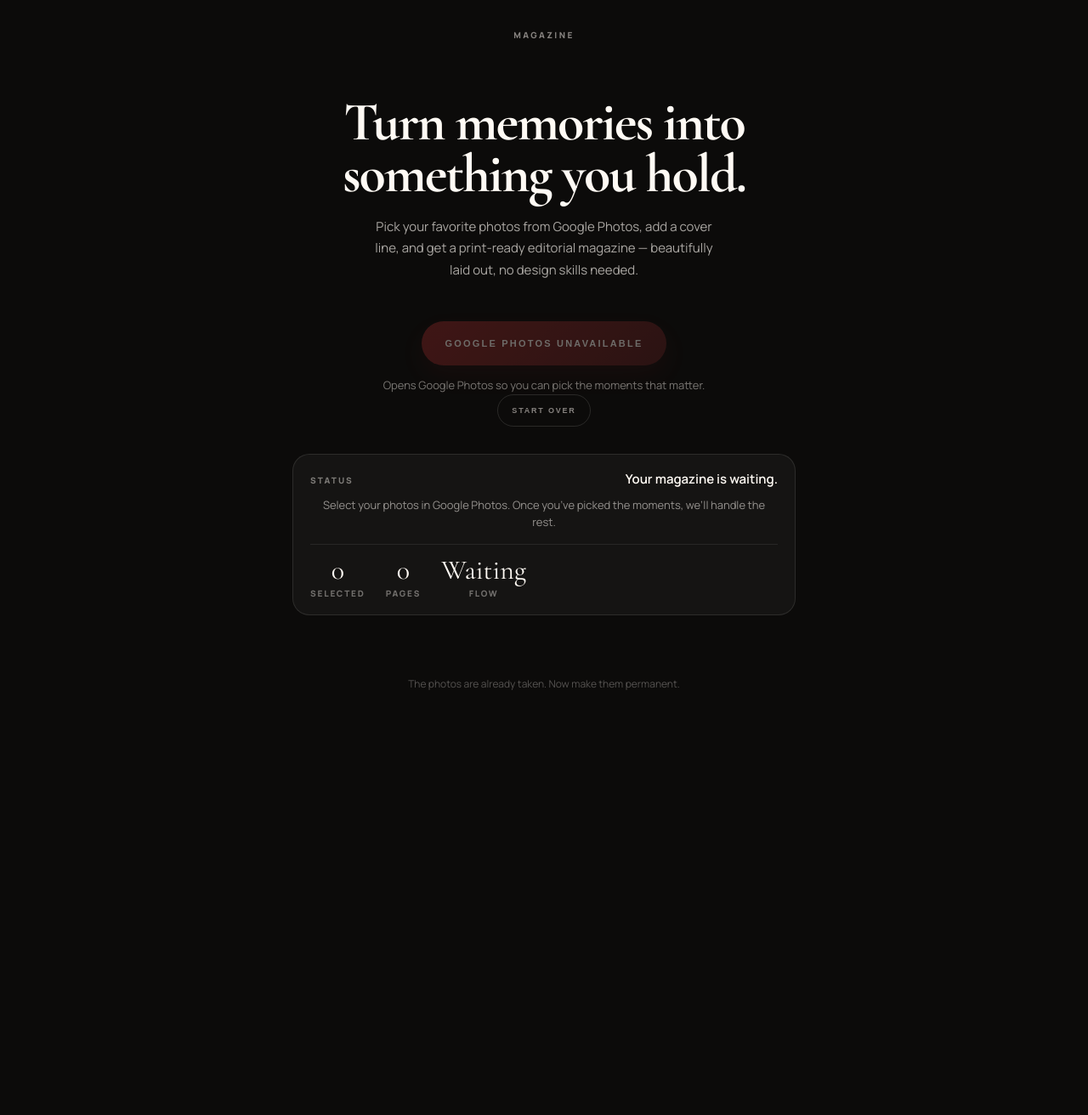
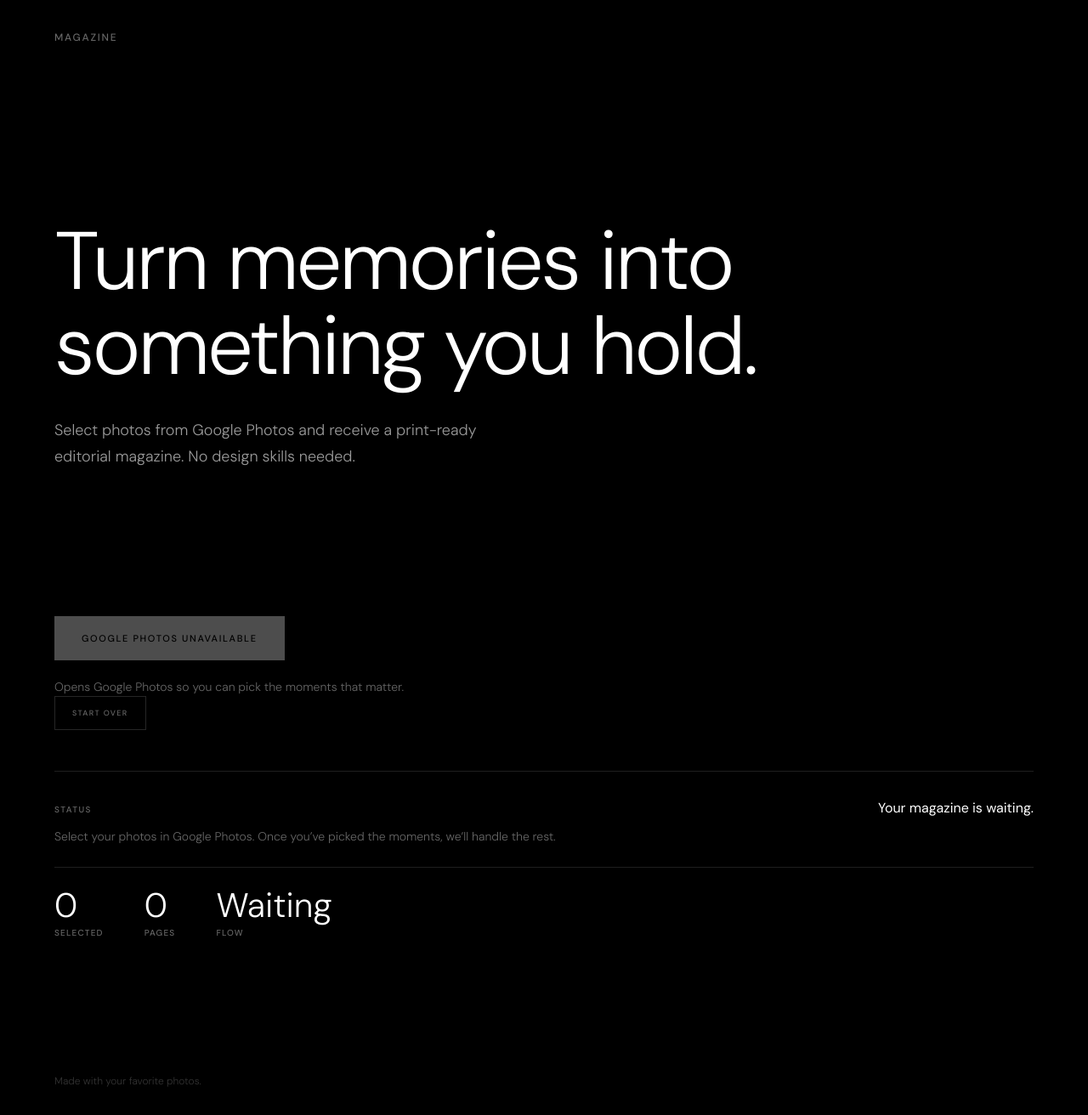
Before and after one commit to abhiasawa/Magazine, a Flask app: page / in a window 1280 px wide. Shown: the whole page at 85% size. Before the commit the page ends 812 px from the top, so only its background shows below. Run offline with Flask 3, Linux system fonts and the light colour scheme.

Commit message:
Rejouice-inspired editorial redesign for web + PDF
Web: DM Sans 300 weight, black/white palette, 1440px full-width layout,
80svh hero with massive thin type, rectangular buttons, borderless status
and generate panels with thin dividers, 2px progress bar.

PDF: Neutral desaturated palette (stone/pearl/charcoal), 20mm margins,
thinner 2mm frames with softer 0.08 shadows, ±1.5° rotations, Helvetica
typography throughout, bottom-gradient cover with left-aligned 54pt title,
small centered back cover photo, 15mm ornaments at 60% opacity.

Co-Authored-By: Claude Opus 4.6 <noreply@anthropic.com>

```diff
--- a/magazine/review/static/style.css
+++ b/magazine/review/static/style.css
@@ -1,16 +1,18 @@
-@import url('https://fonts.googleapis.com/css2?family=Cormorant+Garamond:wght@400;600;700&family=Manrope:wght@400;600;700;800&display=swap');
+@import url('https://fonts.googleapis.com/css2?family=DM+Sans:ital,opsz,wght@0,9..40,300;0,9..40,400;0,9..40,500;0,9..40,700;1,9..40,300;1,9..40,400&display=swap');
 
 :root {
-    --bg: #0c0b0a;
-    --paper: #f4eee6;
-    --ink: #181310;
-    --ink-soft: #5a4d42;
-    --muted: #7e6b60;
-    --line: rgba(24, 19, 16, 0.12);
-    --accent: #7e1f1f;
-    --white: #fffaf4;
-    --radius: 20px;
-    --radius-sm: 14px;
+    --black: #000000;
+    --white: #ffffff;
+    --off-white: #f5f5f0;
+    --muted: #666666;
+    --muted-light: #999999;
+    --line: rgba(255, 255, 255, 0.12);
+    --line-dark: rgba(0, 0, 0, 0.08);
+    --accent: #c9a96e;
+
+    --font: "DM Sans", system-ui, -apple-system, sans-serif;
+    --ease: cubic-bezier(.16, 1, .3, 1);
+    --transition: 0.6s var(--ease);
 }
 
 *, *::before, *::after { box-sizing: border-box; }
@@ -19,160 +21,173 @@
 body {
     margin: 0;
     min-height: 100vh;
-    font-family: "Manrope", system-ui, sans-serif;
+    font-family: var(--font);
+    font-weight: 300;
     color: var(--white);
-    background: var(--bg);
+    background: var(--black);
+    -webkit-font-smoothing: antialiased;
+    -moz-osx-font-smoothing: grayscale;
 }
 
 /* ── Layout ── */
 
 .page {
-    max-width: 640px;
+    max-width: 1440px;
     margin: 0 auto;
-    padding: 0 24px;
+    padding: 0 4rem;
 }
 
 /* ── Header ── */
 
 .site-header {
-    padding: 28px 0 0;
-    text-align: center;
+    padding: 2rem 0;
+    text-align: left;
 }
 
 .brand {
-    font-size: 10px;
-    font-weight: 800;
-    letter-spacing: 0.24em;
+    font-size: 0.75rem;
+    font-weight: 500;
+    letter-spacing: 0.15em;
     text-transform: uppercase;
-    color: rgba(255, 250, 244, 0.5);
+    color: rgba(255, 255, 255, 0.4);
 }
 
 /* ── Hero ── */
 
 .hero {
-    padding: 64px 0 48px;
-    text-align: center;
+    min-height: 80svh;
+    display: flex;
+    flex-direction: column;
+    justify-content: center;
+    padding: 4rem 0;
 }
 
 .hero-title {
     margin: 0;
-    font-family: "Cormorant Garamond", "Times New Roman", serif;
-    font-size: clamp(36px, 8vw, 64px);
-    line-height: 0.95;
+    font-family: var(--font);
+    font-size: clamp(3rem, 8vw, 6rem);
+    font-weight: 300;
+    line-height: 1.05;
     letter-spacing: -0.03em;
     color: var(--white);
+    max-width: 18ch;
 }
 
 .hero-sub {
-    margin: 18px auto 0;
+    margin: 2rem 0 0;
     max-width: 44ch;
-    font-size: 15px;
+    font-size: 1.125rem;
+    font-weight: 300;
     line-height: 1.7;
-    color: rgba(255, 250, 244, 0.65);
+    color: var(--muted-light);
 }
 
 /* ── CTA Section ── */
 
 .cta-section {
-    padding: 0 0 32px;
-    text-align: center;
+    padding: 0 0 4rem;
 }
 
 .cta-help {
-    margin: 14px 0 0;
-    font-size: 13px;
-    color: rgba(255, 250, 244, 0.45);
-    line-height: 1.5;
+    margin: 1.25rem 0 0;
+    font-size: 0.875rem;
+    font-weight: 300;
+    color: var(--muted);
+    line-height: 1.6;
 }
 
 /* ── Status ── */
 
 .status-bar {
-    margin: 32px 0 0;
-    padding: 18px 20px;
-    border: 1px solid rgba(255, 250, 244, 0.1);
-    border-radius: var(--radius);
-    background: rgba(255, 250, 244, 0.04);
+    margin: 3rem 0 0;
+    padding: 2rem 0 0;
+    border-top: 1px solid var(--line);
+    background: transparent;
 }
 
 .status-row {
     display: flex;
     justify-content: space-between;
     align-items: baseline;
-    gap: 16px;
+    gap: 1rem;
     flex-wrap: wrap;
 }
 
 .status-label {
-    font-size: 10px;
-    font-weight: 800;
-    letter-spacing: 0.2em;
+    font-size: 0.625rem;
+    font-weight: 500;
+    letter-spacing: 0.15em;
     text-transform: uppercase;
-    color: rgba(255, 250, 244, 0.45);
+    color: var(--muted);
 }
 
 .status-value {
-    font-size: 15px;
-    font-weight: 600;
+    font-size: 1rem;
+    font-weight: 400;
     color: var(--white);
 }
 
 .status-detail {
-    margin: 10px 0 0;
-    font-size: 13px;
-    line-height: 1.55;
-    color: rgba(255, 250, 244, 0.55);
+    margin: 0.75rem 0 0;
+    font-size: 0.875rem;
+    font-weight: 300;
+    line-height: 1.6;
+    color: var(--muted);
 }
 
 .status-metrics {
     display: flex;
-    gap: 24px;
-    margin-top: 16px;
-    padding-top: 14px;
-    border-top: 1px solid rgba(255, 250, 244, 0.08);
+    gap: 3rem;
+    margin-top: 1.5rem;
+    padding-top: 1.5rem;
+    border-top: 1px solid var(--line);
 }
 
 .metric {
     display: grid;
-    gap: 4px;
+    gap: 0.375rem;
 }
 
 .metric-num {
-    font-family: "Cormorant Garamond", serif;
-    font-size: 32px;
+    font-family: var(--font);
+    font-size: 2.5rem;
+    font-weight: 300;
     line-height: 1;
     color: var(--white);
 }
 
 .metric-label {
-    font-size: 10px;
-    font-weight: 800;
-    letter-spacing: 0.18em;
+    font-size: 0.625rem;
+    font-weight: 500;
+    letter-spacing: 0.12em;
     text-transform: uppercase;
-    color: rgba(255, 250, 244, 0.4);
+    color: var(--muted);
 }
 
 /* ── Generate Form ── */
 
 .generate-panel {
-    margin: 40px 0 0;
-    padding: 28px 24px;
-    border-radius: var(--radius);
-    background: var(--paper);
-    color: var(--ink);
+    margin: 4rem 0 0;
+    padding: 3rem 0 0;
+    border-top: 1px solid var(--line);
+    background: transparent;
+    color: var(--white);
 }
 
 .generate-heading {
-    margin: 0 0 6px;
-    font-family: "Cormorant Garamond", serif;
-    font-size: clamp(26px, 5vw, 36px);
-    line-height: 1;
+    margin: 0 0 0.5rem;
+    font-family: var(--font);
+    font-size: clamp(1.75rem, 4vw, 2.5rem);
+    font-weight: 300;
+    line-height: 1.1;
     letter-spacing: -0.02em;
+    color: var(--white);
 }
 
 .generate-sub {
-    margin: 0 0 24px;
-    font-size: 13px;
+    margin: 0 0 2rem;
+    font-size: 0.9375rem;
+    font-weight: 300;
     color: var(--muted);
     line-height: 1.6;
 }
@@ -274,110 +284,115 @@ body {
     display: inline-flex;
     align-items: center;
     justify-content: center;
-    height: 52px;
-    padding: 0 28px;
+    height: 3.25rem;
+    padding: 0 2rem;
     border: none;
-    border-radius: 999px;
-    font-size: 11px;
-    font-weight: 800;
-    letter-spacing: 0.2em;
+    border-radius: 0;
+    font-family: var(--font);
+    font-size: 0.6875rem;
+    font-weight: 500;
+    letter-spacing: 0.15em;
     text-transform: uppercase;
     cursor: pointer;
-    transition: transform 160ms ease, opacity 160ms ease;
+    transition: background var(--transition), color var(--transition), border-color var(--transition), opacity var(--transition);
 }
 
-.btn:hover:not(:disabled) { transform: translateY(-1px); }
-.btn:disabled { opacity: 0.4; cursor: not-allowed; }
+.btn:hover:not(:disabled) { opacity: 0.85; }
+.btn:disabled { opacity: 0.3; cursor: not-allowed; }
 
 .btn-primary {
-    background: linear-gradient(135deg, #8c2727, #5a2020);
-    color: var(--white);
-    box-shadow: 0 12px 28px rgba(126, 31, 31, 0.22);
+    background: var(--white);
+    color: var(--black);
 }
 
 .btn-primary:hover:not(:disabled) {
-    box-shadow: 0 16px 36px rgba(126, 31, 31, 0.3);
+    background: var(--off-white);
 }
 
 .btn-ghost {
-    height: 38px;
-    padding: 0 16px;
+    height: 2.5rem;
+    padding: 0 1.25rem;
     background: transparent;
-    color: rgba(255, 250, 244, 0.5);
-    border: 1px solid rgba(255, 250, 244, 0.12);
-    font-size: 9px;
+    color: var(--muted);
+    border: 1px solid rgba(255, 255, 255, 0.15);
+    font-size: 0.5625rem;
+}
+
+.btn-ghost:hover:not(:disabled) {
+    border-color: rgba(255, 255, 255, 0.3);
+    color: var(--white);
 }
 
 .btn-submit {
-    background: linear-gradient(135deg, #8c2727, #5a2020);
-    color: var(--white);
-    box-shadow: 0 8px 20px rgba(126, 31, 31, 0.15);
+    background: var(--white);
+    color: var(--black);
 }
 
 /* ── Flash Messages ── */
 
 .flash-stack {
-    margin-bottom: 18px;
+    margin-bottom: 1.5rem;
 }
 
 .message {
-    padding: 14px 16px;
-    border-left: 3px solid var(--accent);
-    border-radius: 0 var(--radius-sm) var(--radius-sm) 0;
-    background: rgba(255, 251, 246, 0.95);
-    color: var(--ink);
-    font-size: 14px;
+    padding: 1rem 1.25rem;
+    border-left: 2px solid var(--accent);
+    background: rgba(255, 255, 255, 0.05);
+    color: var(--white);
+    font-size: 0.875rem;
+    font-weight: 300;
 }
 
-.message-success { color: #2d5040; }
-.message-error { color: #8f2a2a; }
+.message-success { border-left-color: #4a9; }
+.message-error { border-left-color: #c44; }
 
 /* ── Footer ── */
 
 .site-footer {
-    padding: 40px 0 32px;
-    text-align: center;
+    padding: 6rem 0 2rem;
 }
 
 .site-footer p {
     margin: 0;
-    font-size: 12px;
-    color: rgba(255, 250, 244, 0.3);
+    font-size: 0.75rem;
+    font-weight: 300;
+    color: rgba(255, 255, 255, 0.2);
 }
 
 /* ── Responsive ── */
 
-@media (max-width: 600px) {
-    .page { padding: 0 18px; }
-    .hero { padding: 40px 0 32px; }
-    .hero-title { font-size: clamp(30px, 10vw, 44px); }
-    .hero-sub { font-size: 14px; }
+@media (max-width: 768px) {
+    .page { padding: 0 1.5rem; }
+    .hero { min-height: 60svh; padding: 3rem 0; }
+    .hero-title { font-size: clamp(2.25rem, 10vw, 3.5rem); }
+    .hero-sub { font-size: 0.9375rem; }
     .form-row { grid-template-columns: 1fr; }
-    .generate-panel { padding: 20px 18px; }
-    .btn { width: 100%; height: 48px; font-size: 10px; }
+    .btn { width: 100%; }
     .btn-ghost { width: auto; }
-    .status-metrics { gap: 18px; }
+    .status-metrics { gap: 1.5rem; }
+    .metric-num { font-size: 2rem; }
 }
 
 /* ── Picker Toast ── */
+
 .picker-toast {
     position: fixed;
-    bottom: 24px;
+    bottom: 1.5rem;
     left: 50%;
     transform: translateX(-50%);
     display: flex;
     align-items: center;
-    gap: 12px;
-    padding: 14px 20px;
-    background: rgba(244, 238, 230, 0.97);
-    color: var(--ink);
-    border-radius: var(--radius-sm);
-    box-shadow: 0 8px 30px rgba(0, 0, 0, 0.25);
-    font-size: 14px;
-    font-weight: 600;
+    gap: 0.75rem;
+    padding: 1rem 1.5rem;
+    background: var(--white);
+    color: var(--black);
+    box-shadow: 0 8px 30px rgba(0, 0, 0, 0.4);
+    font-size: 0.875rem;
+    font-weight: 400;
     z-index: 9000;
-    animation: toast-in 400ms ease;
+    animation: toast-in 400ms var(--ease);
 }
+
 .picker-toast-exit { animation: toast-out 400ms ease forwards; }
 .picker-toast-text { flex: 1; }
 .picker-toast-close {
--- a/magazine/review/templates/base.html
+++ b/magazine/review/templates/base.html
@@ -5,7 +5,7 @@
     <meta name="viewport" content="width=device-width, initial-scale=1.0">
     <title>{{ title | default('Magazine') }}</title>
     <link rel="icon" type="image/svg+xml" href="{{ url_for('static', filename='favicon.svg') }}">
-    <meta name="theme-color" content="#0c0b0a">
+    <meta name="theme-color" content="#000000">
     <link rel="stylesheet" href="{{ url_for('static', filename='style.css') }}">
 </head>
 <body>
@@ -29,7 +29,7 @@
         </main>
 
         <footer class="site-footer">
-            <p>The photos are already taken. Now make them permanent.</p>
+            <p>Made with your favorite photos.</p>
         </footer>
     </div>
 
--- a/magazine/review/templates/import.html
+++ b/magazine/review/templates/import.html
@@ -3,7 +3,7 @@
 {% block content %}
 <section class="hero">
     <h1 class="hero-title">Turn memories into something you hold.</h1>
-    <p class="hero-sub">Pick your favorite photos from Google Photos, add a cover line, and get a print-ready editorial magazine — beautifully laid out, no design skills needed.</p>
+    <p class="hero-sub">Select photos from Google Photos and receive a print-ready editorial magazine. No design skills needed.</p>
 </section>
 
 <section class="cta-section">
@@ -40,8 +40,8 @@
 </section>
 
 <section class="generate-panel" id="generate-panel" hidden>
-    <h2 class="generate-heading">Your magazine is ready to build.</h2>
-    <p class="generate-sub">We'll lay out your photos in a print-ready editorial format. One click, nothing to configure.</p>
+    <h2 class="generate-heading">Ready to build.</h2>
+    <p class="generate-sub">One click, print-ready editorial layout.</p>
 
     <form action="{{ url_for('generate') }}" method="POST" id="generate-form">
         <input type="hidden" name="google_token" id="google-token-input">
```
Also changed, not shown: other parts of magazine/review/static/style.css (+26 -30 lines), magazine/pdf/generator.py (+88 -76 lines).
